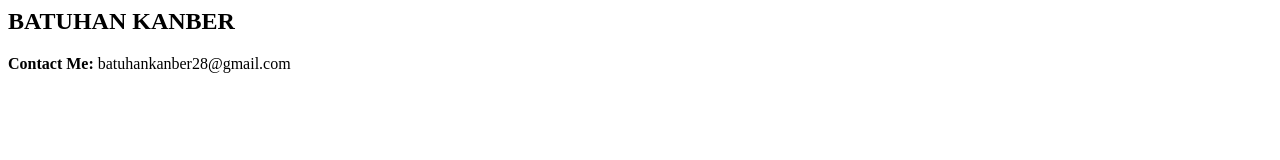
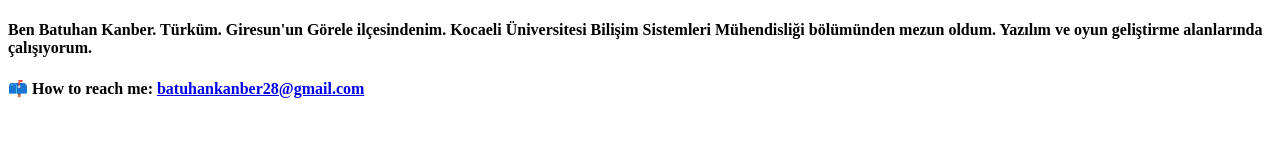
Before and after one commit to BatuhanKANBER/batuhankanber.github.io, a plain HTML site: page index.html in a window 1280 px wide. Drawn offline with Linux system fonts and the light colour scheme.

Commit message:
Create index.html with personal details
Added HTML structure and personal information.

```diff
--- a/index.html
+++ b/index.html
@@ -1,2 +1,16 @@
-<h2>BATUHAN KANBER</h2>
-<div><b>Contact Me: </b><a>batuhankanber28@gmail.com</a></div>
+<!DOCTYPE html>
+<html lang="en">
+
+<head>
+    <meta charset="UTF-8">
+    <meta http-equiv="X-UA-Compatible" content="IE=edge">
+    <meta name="viewport" content="width=device-width, initial-scale=1.0">
+    <title>BatuhanKANBER</title>
+</head>
+
+<body>
+    <h4>Ben Batuhan Kanber. Türküm. Giresun'un Görele ilçesindenim. Kocaeli Üniversitesi Bilişim Sistemleri Mühendisliği bölümünden mezun oldum. Yazılım ve oyun geliştirme alanlarında çalışıyorum.</h4>
+    <h4>📫 How to reach me: <a href="mailto:batuhankanber28@gmail.com">batuhankanber28@gmail.com</a></h4>
+</body>
+
+</html>
```
